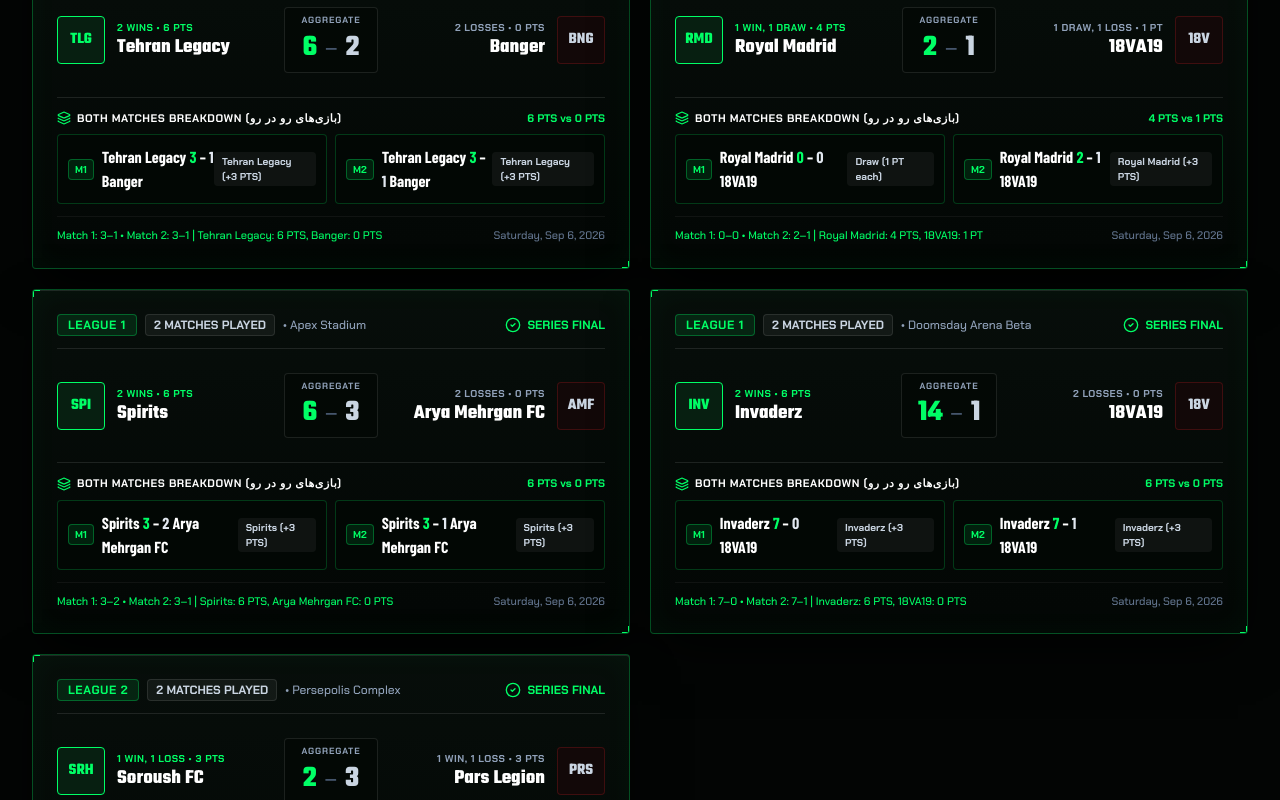
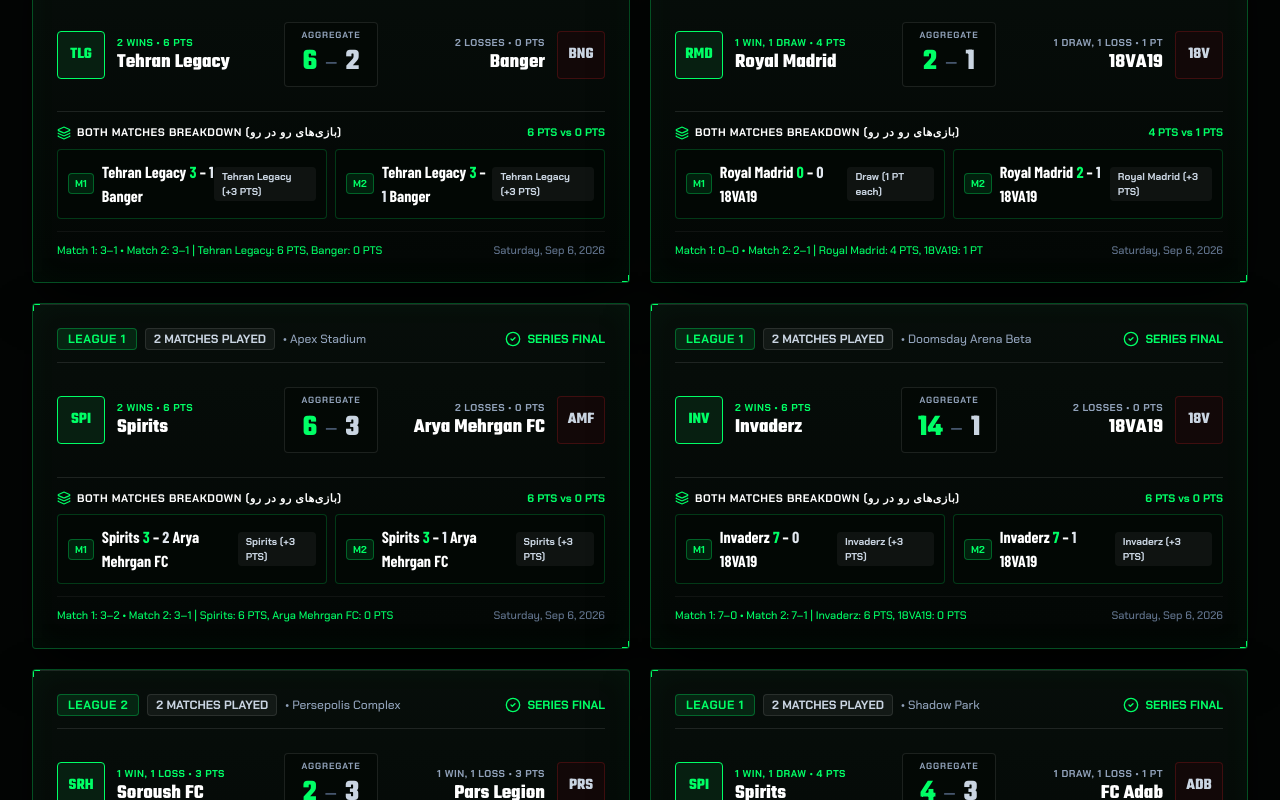
Before and after one commit to amira132ac-svg/TMProClubsDoom, a React (Vite) app: page / in a window 1280 px wide. Shown: the part 2860-3660 px from the top of the page. Built offline with nearby package versions, Linux system fonts and the light colour scheme; a web font is replaced by a local one.

Commit message:
feat: update Group A standings and team mapping
Replace Tehran Legacy with Invaderz in tournament data and update the short code mapping for Peaky/Viking teams.

```diff
--- a/src/components/MatchesSection.tsx
+++ b/src/components/MatchesSection.tsx
@@ -49,7 +49,7 @@
     if (n.includes('110')) return '110';
     if (n.includes('pars')) return 'PRS';
     if (n.includes('mess')) return 'MSH';
-    if (n.includes('viking')) return 'VIK';
+    if (n.includes('peaky') || n.includes('viking')) return 'PKB';
     if (n.includes('vafadar')) return 'VFD';
     if (n.includes('gorgali')) return 'GRG';
     if (n.includes('hangover')) return 'HNG';
--- a/src/data/tournamentData.ts
+++ b/src/data/tournamentData.ts
@@ -5,8 +5,60 @@
 
 export const GROUP_A_TEAMS: TournamentTeam[] = [
   {
+    id: 'invaderz',
+    rank: '01',
+    name: 'INVADERZ',
+    group: 'A',
+    seed: 6,
+    shortCode: 'INV',
+    country: 'IRAN',
+    formedYear: '2024',
+    captain: 'RaiderOne',
+    played: 4,
+    wins: 4,
+    draws: 0,
+    losses: 0,
+    goalsFor: 27,
+    goalsAgainst: 2,
+    points: 12,
+    form: ['W', 'W', 'W', 'W'],
+    roster: [],
+    recentMatches: [
+      { opponent: '18VA19 (Match 1)', score: '7-0', result: 'W' },
+      { opponent: '18VA19 (Match 2)', score: '7-1', result: 'W' },
+      { opponent: 'Banger (Match 3)', score: '6-1', result: 'W' },
+      { opponent: 'Banger (Match 4)', score: '7-0', result: 'W' },
+    ],
+  },
+  {
+    id: 'spirits',
+    rank: '02',
+    name: 'SPIRITS',
+    group: 'A',
+    seed: 3,
+    shortCode: 'SPI',
+    country: 'IRAN',
+    formedYear: '2022',
+    captain: 'GhostCaptain',
+    played: 4,
+    wins: 3,
+    draws: 1,
+    losses: 0,
+    goalsFor: 10,
+    goalsAgainst: 6,
+    points: 10,
+    form: ['W', 'W', 'W', 'D'],
+    roster: [],
+    recentMatches: [
+      { opponent: 'Arya Mehrgan (Match 1)', score: '3-2', result: 'W' },
+      { opponent: 'Arya Mehrgan (Match 2)', score: '3-1', result: 'W' },
+      { opponent: 'FC Adab (Match 3)', score: '3-2', result: 'W' },
+      { opponent: 'FC Adab (Match 4)', score: '1-1', result: 'D' },
+    ],
+  },
+  {
     id: 'tehranlegacy',
-    rank: '01',
+    rank: '03',
     name: 'TEHRAN LEGACY',
     group: 'A',
     seed: 1,
@@ -25,57 +77,60 @@
     roster: [],
     recentMatches: [
       { opponent: 'Banger (Match 1)', score: '3-1', result: 'W' },
-      { opponent: 'Banger (Match 2)', score: '3-1', result: 'W' }
+      { opponent: 'Banger (Match 2)', score: '3-1', result: 'W' },
     ],
   },
   {
-    id: 'alnahd',
-    rank: '02',
-    name: 'ALNAHD',
+    id: 'royalmadrid',
+    rank: '04',
+    name: 'ROYAL MADRID',
     group: 'A',
-    seed: 2,
-    shortCode: 'ALN',
-    country: 'UAE / IR',
+    seed: 9,
+    shortCode: 'RMD',
+    country: 'IRAN',
     formedYear: '2023',
-    captain: 'Perez',
-    played: 0,
-    wins: 0,
-    draws: 0,
+    captain: 'ElRey',
+    played: 2,
+    wins: 1,
+    draws: 1,
     losses: 0,
-    goalsFor: 0,
-    goalsAgainst: 0,
-    points: 0,
-    form: [],
+    goalsFor: 2,
+    goalsAgainst: 1,
+    points: 4,
+    form: ['D', 'W'],
     roster: [],
-    recentMatches: [],
+    recentMatches: [
+      { opponent: '18VA19 (Match 1)', score: '0-0', result: 'D' },
+      { opponent: '18VA19 (Match 2)', score: '2-1', result: 'W' },
+    ],
   },
   {
-    id: 'spirits',
-    rank: '03',
-    name: 'SPIRITS',
+    id: 'adabfc',
+    rank: '05',
+    name: 'FC ADAB',
     group: 'A',
-    seed: 3,
-    shortCode: 'SPI',
+    seed: 7,
+    shortCode: 'ADB',
     country: 'IRAN',
     formedYear: '2022',
-    captain: 'GhostCaptain',
+    captain: 'GentlemanAdab',
     played: 2,
-    wins: 2,
-    draws: 0,
-    losses: 0,
-    goalsFor: 6,
-    goalsAgainst: 3,
-    points: 6,
-    form: ['W', 'W'],
+    wins: 0,
+    draws: 1,
+    losses: 1,
+    goalsFor: 3,
+    goalsAgainst: 4,
+    points: 1,
+    form: ['L', 'D'],
     roster: [],
     recentMatches: [
-      { opponent: 'Arya Mehrgan (Match 1)', score: '3-2', result: 'W' },
-      { opponent: 'Arya Mehrgan (Match 2)', score: '3-1', result: 'W' },
+      { opponent: 'Spirits (Match 3)', score: '2-3', result: 'L' },
+      { opponent: 'Spirits (Match 4)', score: '1-1', result: 'D' },
     ],
   },
   {
     id: '18va19',
-    rank: '04',
+    rank: '06',
     name: '18VA19',
     group: 'A',
     seed: 4,
@@ -100,32 +155,29 @@
     ],
   },
   {
-    id: 'royalmadrid',
-    rank: '02',
-    name: 'ROYAL MADRID',
+    id: 'alnahd',
+    rank: '07',
+    name: 'ALNAHD',
     group: 'A',
-    seed: 9,
-    shortCode: 'RMD',
-    country: 'IRAN',
+    seed: 2,
+    shortCode: 'ALN',
+    country: 'UAE / IR',
     formedYear: '2023',
-    captain: 'ElRey',
-    played: 2,
-    wins: 1,
-    draws: 1,
+    captain: 'Perez',
+    played: 0,
+    wins: 0,
+    draws: 0,
     losses: 0,
-    goalsFor: 2,
-    goalsAgainst: 1,
-    points: 4,
-    form: ['D', 'W'],
+    goalsFor: 0,
+    goalsAgainst: 0,
+    points: 0,
+    form: [],
     roster: [],
-    recentMatches: [
-      { opponent: '18VA19 (Match 1)', score: '0-0', result: 'D' },
-      { opponent: '18VA19 (Match 2)', score: '2-1', result: 'W' },
-    ],
+    recentMatches: [],
   },
   {
     id: 'aryamehrgan',
-    rank: '05',
+    rank: '08',
     name: 'ARYA MEHRGAN FC',
     group: 'A',
     seed: 5,
@@ -148,53 +200,8 @@
     ],
   },
   {
-    id: 'invaderz',
-    rank: '06',
-    name: 'INVADERZ',
-    group: 'A',
-    seed: 6,
-    shortCode: 'INV',
-    country: 'IRAN',
-    formedYear: '2024',
-    captain: 'RaiderOne',
-    played: 2,
-    wins: 2,
-    draws: 0,
-    losses: 0,
-    goalsFor: 14,
-    goalsAgainst: 1,
-    points: 6,
-    form: ['W', 'W'],
-    roster: [],
-    recentMatches: [
-      { opponent: '18VA19 (Match 1)', score: '7-0', result: 'W' },
-      { opponent: '18VA19 (Match 2)', score: '7-1', result: 'W' },
-    ],
-  },
-  {
-    id: 'adabfc',
-    rank: '07',
-    name: 'ADAB FC',
-    group: 'A',
-    seed: 7,
-    shortCode: 'ADB',
-    country: 'IRAN',
-    formedYear: '2022',
-    captain: 'GentlemanAdab',
-    played: 0,
-    wins: 0,
-    draws: 0,
-    losses: 0,
-    goalsFor: 0,
-    goalsAgainst: 0,
-    points: 0,
-    form: [],
-    roster: [],
-    recentMatches: [],
-  },
-  {
     id: 'banger',
-    rank: '08',
+    rank: '09',
     name: 'BANGER',
     group: 'A',
     seed: 8,
@@ -202,64 +209,72 @@
     country: 'IRAN',
     formedYear: '2023',
     captain: 'CannonShot',
-    played: 2,
+    played: 4,
     wins: 0,
     draws: 0,
-    losses: 2,
-    goalsFor: 2,
-    goalsAgainst: 6,
+    losses: 4,
+    goalsFor: 3,
+    goalsAgainst: 19,
     points: 0,
-    form: ['L', 'L'],
+    form: ['L', 'L', 'L', 'L'],
     roster: [],
     recentMatches: [
       { opponent: 'Tehran Legacy (Match 1)', score: '1-3', result: 'L' },
-      { opponent: 'Tehran Legacy (Match 2)', score: '1-3', result: 'L' }
+      { opponent: 'Tehran Legacy (Match 2)', score: '1-3', result: 'L' },
+      { opponent: 'INVADERZ (Match 3)', score: '1-6', result: 'L' },
+      { opponent: 'INVADERZ (Match 4)', score: '0-7', result: 'L' },
     ],
   },
 ];
 
 export const GROUP_B_TEAMS: TournamentTeam[] = [
   {
-    id: 'shamooshakcity',
+    id: 'peakyblinders',
     rank: '01',
-    name: 'SHAMOOSHAK CITY',
+    name: 'PEAKY BLINDERS',
     group: 'B',
-    seed: 1,
-    shortCode: 'SHM',
+    seed: 5,
+    shortCode: 'PKB',
     country: 'IRAN',
-    formedYear: '2022',
-    captain: 'NorthTiger',
-    played: 0,
-    wins: 0,
+    formedYear: '2023',
+    captain: 'Shelby',
+    played: 2,
+    wins: 2,
     draws: 0,
     losses: 0,
-    goalsFor: 0,
-    goalsAgainst: 0,
-    points: 0,
-    form: [],
+    goalsFor: 11,
+    goalsAgainst: 2,
+    points: 6,
+    form: ['W', 'W'],
     roster: [],
-    recentMatches: [],
+    recentMatches: [
+      { opponent: 'Vafadar FC (Match 1)', score: '2-0', result: 'W' },
+      { opponent: 'Vafadar FC (Match 2)', score: '9-2', result: 'W' },
+    ],
   },
   {
-    id: 'zangbzn110',
+    id: 'hangover',
     rank: '02',
-    name: '110',
+    name: 'HANGOVER',
     group: 'B',
-    seed: 2,
-    shortCode: '110',
+    seed: 8,
+    shortCode: 'HNG',
     country: 'IRAN',
     formedYear: '2023',
-    captain: 'EmergencyCall',
-    played: 0,
-    wins: 0,
+    captain: 'PartyMaster',
+    played: 2,
+    wins: 2,
     draws: 0,
     losses: 0,
-    goalsFor: 0,
-    goalsAgainst: 0,
-    points: 0,
-    form: [],
+    goalsFor: 8,
+    goalsAgainst: 2,
+    points: 6,
+    form: ['W', 'W'],
     roster: [],
-    recentMatches: [],
+    recentMatches: [
+      { opponent: '110 (Match 1)', score: '6-1', result: 'W' },
+      { opponent: '110 (Match 2)', score: '2-1', result: 'W' },
+    ],
   },
   {
     id: 'parslegion',
@@ -286,15 +301,39 @@
     ],
   },
   {
-    id: 'messhar',
+    id: 'soroush',
     rank: '04',
-    name: 'MESSHAHR BABAK',
+    name: 'SOROUSH FC',
     group: 'B',
-    seed: 4,
-    shortCode: 'MSH',
+    seed: 9,
+    shortCode: 'SRH',
     country: 'IRAN',
     formedYear: '2023',
-    captain: 'CopperBlade',
+    captain: 'SurushStar',
+    played: 2,
+    wins: 1,
+    draws: 0,
+    losses: 1,
+    goalsFor: 2,
+    goalsAgainst: 3,
+    points: 3,
+    form: ['L', 'W'],
+    roster: [],
+    recentMatches: [
+      { opponent: 'Pars Legion (Match 1)', score: '1-3', result: 'L' },
+      { opponent: 'Pars Legion (Match 2)', score: '1-0', result: 'W' },
+    ],
+  },
+  {
+    id: 'shamooshakcity',
+    rank: '05',
+    name: 'SHAMOOSHAK CITY',
+    group: 'B',
+    seed: 1,
+    shortCode: 'SHM',
+    country: 'IRAN',
+    formedYear: '2022',
+    captain: 'NorthTiger',
     played: 0,
     wins: 0,
     draws: 0,
@@ -307,36 +346,15 @@
     recentMatches: [],
   },
   {
-    id: 'vikings',
-    rank: '05',
-    name: 'FC VIKINGS',
+    id: 'messhar',
+    rank: '06',
+    name: 'MESSHAHR BABAK',
     group: 'B',
-    seed: 5,
-    shortCode: 'VIK',
-    country: 'IRAN',
-    formedYear: '2022',
-    captain: 'RagnarLothbrok',
-    played: 0,
-    wins: 0,
-    draws: 0,
-    losses: 0,
-    goalsFor: 0,
-    goalsAgainst: 0,
-    points: 0,
-    form: [],
-    roster: [],
-    recentMatches: [],
-  },
-  {
-    id: 'vafadarfc',
-    rank: '06',
-    name: 'VAFADAR FC',
-    group: 'B',
-    seed: 6,
-    shortCode: 'VFD',
+    seed: 4,
+    shortCode: 'MSH',
     country: 'IRAN',
     formedYear: '2023',
-    captain: 'LoyalHeart',
+    captain: 'CopperBlade',
     played: 0,
     wins: 0,
     draws: 0,
@@ -370,48 +388,51 @@
     recentMatches: [],
   },
   {
-    id: 'hangover',
+    id: 'zangbzn110',
     rank: '08',
-    name: 'HANGOVER',
+    name: '110',
     group: 'B',
-    seed: 8,
-    shortCode: 'HNG',
+    seed: 2,
+    shortCode: '110',
     country: 'IRAN',
     formedYear: '2023',
-    captain: 'PartyMaster',
-    played: 0,
+    captain: 'EmergencyCall',
+    played: 2,
     wins: 0,
     draws: 0,
-    losses: 0,
-    goalsFor: 0,
-    goalsAgainst: 0,
+    losses: 2,
+    goalsFor: 2,
+    goalsAgainst: 8,
     points: 0,
-    form: [],
+    form: ['L', 'L'],
     roster: [],
-    recentMatches: [],
+    recentMatches: [
+      { opponent: 'Hangover (Match 1)', score: '1-6', result: 'L' },
+      { opponent: 'Hangover (Match 2)', score: '1-2', result: 'L' },
+    ],
   },
   {
-    id: 'soroush',
+    id: 'vafadarfc',
     rank: '09',
-    name: 'SOROUSH FC',
+    name: 'VAFADAR FC',
     group: 'B',
-    seed: 9,
-    shortCode: 'SRH',
+    seed: 6,
+    shortCode: 'VFD',
     country: 'IRAN',
     formedYear: '2023',
-    captain: 'SurushStar',
+    captain: 'LoyalHeart',
     played: 2,
-    wins: 1,
+    wins: 0,
     draws: 0,
-    losses: 1,
+    losses: 2,
     goalsFor: 2,
-    goalsAgainst: 3,
-    points: 3,
-    form: ['L', 'W'],
+    goalsAgainst: 11,
+    points: 0,
+    form: ['L', 'L'],
     roster: [],
     recentMatches: [
-      { opponent: 'Pars Legion (Match 1)', score: '1-3', result: 'L' },
-      { opponent: 'Pars Legion (Match 2)', score: '1-0', result: 'W' },
+      { opponent: 'Peaky Blinders (Match 1)', score: '0-2', result: 'L' },
+      { opponent: 'Peaky Blinders (Match 2)', score: '2-9', result: 'L' },
     ],
   },
 ];
@@ -575,69 +596,117 @@
     },
     notes: 'Match 1: 1–3 • Match 2: 1–0 | Soroush FC: 3 PTS, Pars Legion: 3 PTS',
   },
-
-  // ==========================================
-  // SATURDAY FIXTURES (CHRONOLOGICALLY SORTED)
-  // ==========================================
   {
-    id: 'fix-sat-2330-spi-adb',
+    id: 'res-sat-spi-adb',
     homeTeam: 'Spirits',
-    awayTeam: 'Adab FC',
-    status: 'UPCOMING',
+    awayTeam: 'FC Adab',
+    homeScore: 4,
+    awayScore: 3,
+    status: 'FINISHED',
     group: 'A',
     league: 'LEAGUE 1',
     stage: 'League 1 • 2 Matches',
     day: 'Saturday',
     date: 'Saturday, Sep 6, 2026',
-    time: '11:30 PM',
-    timestamp: 120,
+    time: 'FT (Agg: 4-3)',
+    timestamp: 15,
     arena: 'Shadow Park',
-    format: 'SINGLE',
+    format: 'TWO_MATCH',
+    legs: [
+      { matchNumber: 3, homeScore: 3, awayScore: 2, note: 'Spirits (+3 PTS)' },
+      { matchNumber: 4, homeScore: 1, awayScore: 1, note: 'Draw (1 PT each)' },
+    ],
+    pointsBreakdown: {
+      home: 4,
+      away: 1,
+      homeSummary: '1 Win, 1 Draw • 4 PTS',
+      awaySummary: '1 Draw, 1 Loss • 1 PT',
+    },
+    notes: 'Match 3: 3–2 • Match 4: 1–1 | Spirits: 4 PTS, FC Adab: 1 PT',
   },
   {
-    id: 'fix-sat-2330-vik-vfd',
-    homeTeam: 'FC Vikings',
+    id: 'res-sat-inv-bng',
+    homeTeam: 'INVADERZ',
+    awayTeam: 'Banger',
+    homeScore: 13,
+    awayScore: 1,
+    status: 'FINISHED',
+    group: 'A',
+    league: 'LEAGUE 1',
+    stage: 'League 1 • 2 Matches',
+    day: 'Saturday',
+    date: 'Saturday, Sep 6, 2026',
+    time: 'FT (Agg: 13-1)',
+    timestamp: 16,
+    arena: 'Doomsday Thunderdome',
+    format: 'TWO_MATCH',
+    legs: [
+      { matchNumber: 3, homeScore: 6, awayScore: 1, note: 'INVADERZ (+3 PTS)' },
+      { matchNumber: 4, homeScore: 7, awayScore: 0, note: 'INVADERZ (+3 PTS)' },
+    ],
+    pointsBreakdown: {
+      home: 6,
+      away: 0,
+      homeSummary: '2 Wins • 6 PTS',
+      awaySummary: '2 Losses • 0 PTS',
+    },
+    notes: 'Match 3: 6–1 • Match 4: 7–0 | INVADERZ: 6 PTS, Banger: 0 PTS',
+  },
+  {
+    id: 'res-sat-pkb-vfd',
+    homeTeam: 'Peaky Blinders',
     awayTeam: 'Vafadar FC',
-    status: 'UPCOMING',
+    homeScore: 11,
+    awayScore: 2,
+    status: 'FINISHED',
     group: 'B',
     league: 'LEAGUE 2',
     stage: 'League 2 • 2 Matches',
     day: 'Saturday',
     date: 'Saturday, Sep 6, 2026',
-    time: '11:30 PM',
-    timestamp: 122,
+    time: 'FT (Agg: 11-2)',
+    timestamp: 17,
     arena: 'Valhalla Arena',
-    format: 'SINGLE',
+    format: 'TWO_MATCH',
+    legs: [
+      { matchNumber: 1, homeScore: 2, awayScore: 0, note: 'Peaky Blinders (+3 PTS)' },
+      { matchNumber: 2, homeScore: 9, awayScore: 2, note: 'Peaky Blinders (+3 PTS)' },
+    ],
+    pointsBreakdown: {
+      home: 6,
+      away: 0,
+      homeSummary: '2 Wins • 6 PTS',
+      awaySummary: '2 Losses • 0 PTS',
+    },
+    notes: 'Match 1: 2–0 • Match 2: 9–2 | Peaky Blinders: 6 PTS, Vafadar FC: 0 PTS',
   },
   {
-    id: 'fix-sat-2400-bng-inv',
-    homeTeam: 'Banger',
-    awayTeam: 'Invaderz',
-    status: 'UPCOMING',
-    group: 'A',
-    league: 'LEAGUE 1',
-    stage: 'League 1 • 2 Matches',
-    day: 'Saturday',
-    date: 'Saturday, Sep 6, 2026',
-    time: '12:00 AM',
-    timestamp: 130,
-    arena: 'Doomsday Thunderdome',
-    format: 'SINGLE',
-  },
-  {
-    id: 'fix-sat-2400-hng-110',
+    id: 'res-sat-hng-110',
     homeTeam: 'Hangover',
     awayTeam: '110',
-    status: 'UPCOMING',
+    homeScore: 8,
+    awayScore: 2,
+    status: 'FINISHED',
     group: 'B',
     league: 'LEAGUE 2',
     stage: 'League 2 • 2 Matches',
     day: 'Saturday',
     date: 'Saturday, Sep 6, 2026',
-    time: '12:00 AM',
-    timestamp: 131,
+    time: 'FT (Agg: 8-2)',
+    timestamp: 18,
     arena: 'Nightfall Arena',
-    format: 'SINGLE',
+    format: 'TWO_MATCH',
+    legs: [
+      { matchNumber: 1, homeScore: 6, awayScore: 1, note: 'Hangover (+3 PTS)' },
+      { matchNumber: 2, homeScore: 2, awayScore: 1, note: 'Hangover (+3 PTS)' },
+    ],
+    pointsBreakdown: {
+      home: 6,
+      away: 0,
+      homeSummary: '2 Wins • 6 PTS',
+      awaySummary: '2 Losses • 0 PTS',
+    },
+    notes: 'Match 1: 6–1 • Match 2: 2–1 | Hangover: 6 PTS, 110: 0 PTS',
   },
 
   // ==========================================
@@ -721,7 +790,7 @@
   {
     id: 'fix-sun-2415-msh-vik',
     homeTeam: 'Messhahr Babak',
-    awayTeam: 'Vikings',
+    awayTeam: 'Peaky Blinders',
     status: 'UPCOMING',
     group: 'B',
     league: 'LEAGUE 2',
```
